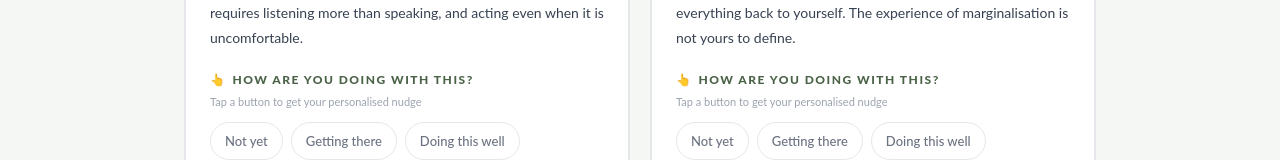
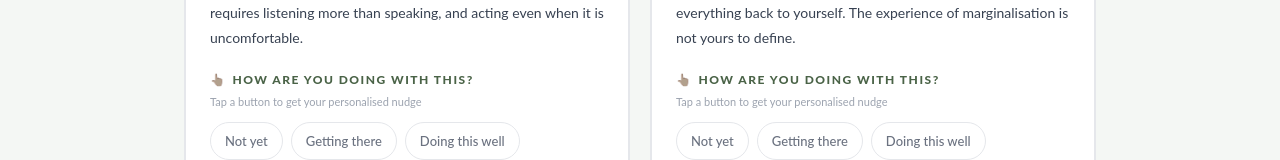
Before and after one commit to Rebekah338/inclusion-impact-platform, a Next.js app: page /dashboard/apply/how-to-be-an-ally in a window 1280 px wide. Shown: the part 553-713 px from the top of the page. Built offline with nearby package versions, Linux system fonts and the light colour scheme.

Commit message:
Make pointer icon brown-toned via CSS filter
Co-Authored-By: Claude Sonnet 4.6 <noreply@anthropic.com>
Claude-Session: https://claude.ai/code/session_01E11uWzxsBtw5XKP8MYPdbN

```diff
--- a/app/dashboard/apply/how-to-be-an-ally/page.tsx
+++ b/app/dashboard/apply/how-to-be-an-ally/page.tsx
@@ -175,7 +175,7 @@ export default function HowToBeAnAllyPage() {
                   <p style={{ fontSize: 14, color: "#374151", lineHeight: 1.75, margin: "0 0 20px" }}>{section.content}</p>
 
                   {/* Rating buttons */}
-                  <div style={{ marginBottom: 10 }}><p style={{ fontSize: 12, fontWeight: 800, letterSpacing: 1.5, textTransform: "uppercase", color: "var(--sage-dark, #2D5A3C)", margin: "0 0 3px", display: "flex", alignItems: "center", gap: 6 }}><span>👆</span> How are you doing with this?</p><p style={{ fontSize: 11, color: "#9ca3af", margin: 0 }}>Tap a button to get your personalised nudge</p></div>
+                  <div style={{ marginBottom: 10 }}><p style={{ fontSize: 12, fontWeight: 800, letterSpacing: 1.5, textTransform: "uppercase", color: "var(--sage-dark, #2D5A3C)", margin: "0 0 3px", display: "flex", alignItems: "center", gap: 6 }}><span style={{ filter: "sepia(1) saturate(0.8) hue-rotate(340deg) brightness(0.7)" }}>👆</span> How are you doing with this?</p><p style={{ fontSize: 11, color: "#9ca3af", margin: 0 }}>Tap a button to get your personalised nudge</p></div>
                   <div style={{ display: "flex", gap: 8, flexWrap: "wrap" }}>
                     {RATING_OPTIONS.map((opt) => {
                       const selected = rating === opt.value;
```
